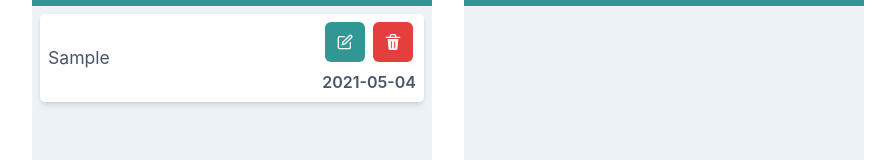
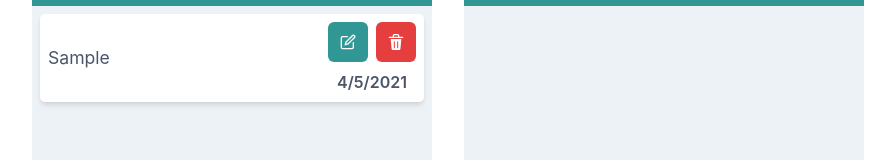
Before and after one commit to angusfng/TodoList-v2, a React (Create React App) app: page / in a window 1280 px wide. Both pictures are taken after typing "Sample" into the empty fields and a click on the button "Add task". Shown: the part 328-488 px from the top of the page, without its empty margins (192-1087 px from the left). Built offline with nearby package versions, Linux system fonts and the light colour scheme.

Commit message:
tried to add jest tests

```diff
--- a/package.json
+++ b/package.json
@@ -45,5 +45,6 @@
       "last 1 firefox version",
       "last 1 safari version"
     ]
-  }
+  },
+  "devDependencies": {}
 }
--- a/src/components/Task.tsx
+++ b/src/components/Task.tsx
@@ -26,6 +26,13 @@ const Task = (props: Props) => {
     props.setUpdate((update) => !update);
   };
 
+  const convertDate = () => {
+    const dateObj = new Date(props.task.date);
+    return `${dateObj.getDate()}/${
+      dateObj.getMonth() + 1
+    }/${dateObj.getFullYear()}`;
+  };
+
   return (
     <ListItem
       ref={props.provided.innerRef}
@@ -38,7 +45,7 @@ const Task = (props: Props) => {
       boxShadow="md"
     >
       <Flex justify="space-between" align="center">
-        <Text maxW="16.5rem" fontSize="1.1em" whiteSpace="pre-wrap">
+        <Text maxW="16rem" fontSize="1.1em" whiteSpace="pre-wrap">
           {props.task.details}
         </Text>
         <Box textAlign="center">
@@ -52,7 +59,7 @@ const Task = (props: Props) => {
             />
           </Box>
           <Text mt="0.5rem" fontWeight="semibold">
-            {props.task.date}
+            {convertDate()}
           </Text>
         </Box>
       </Flex>
```
Also changed, not shown: 1 other file (tests, documents, lock files or other folders).
